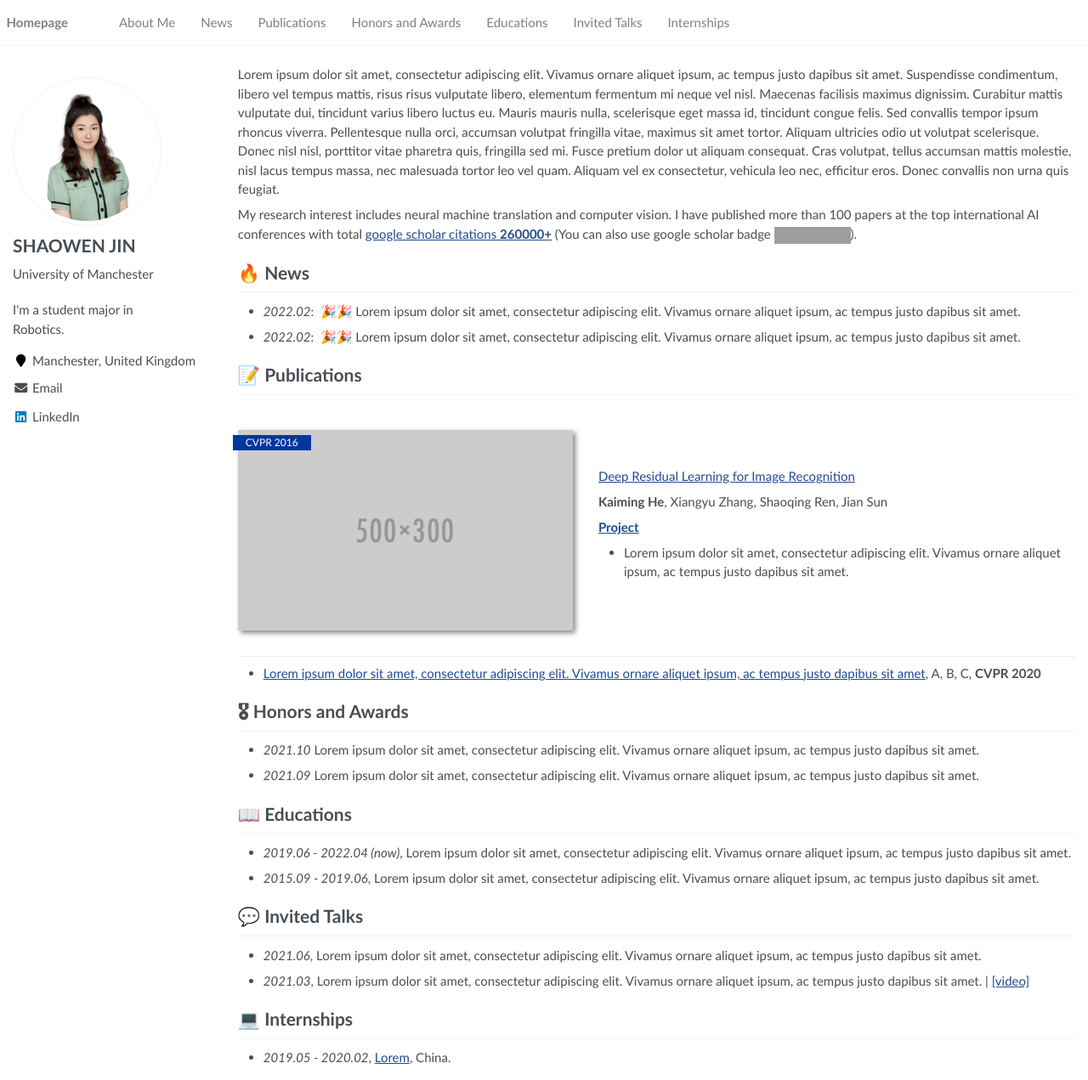
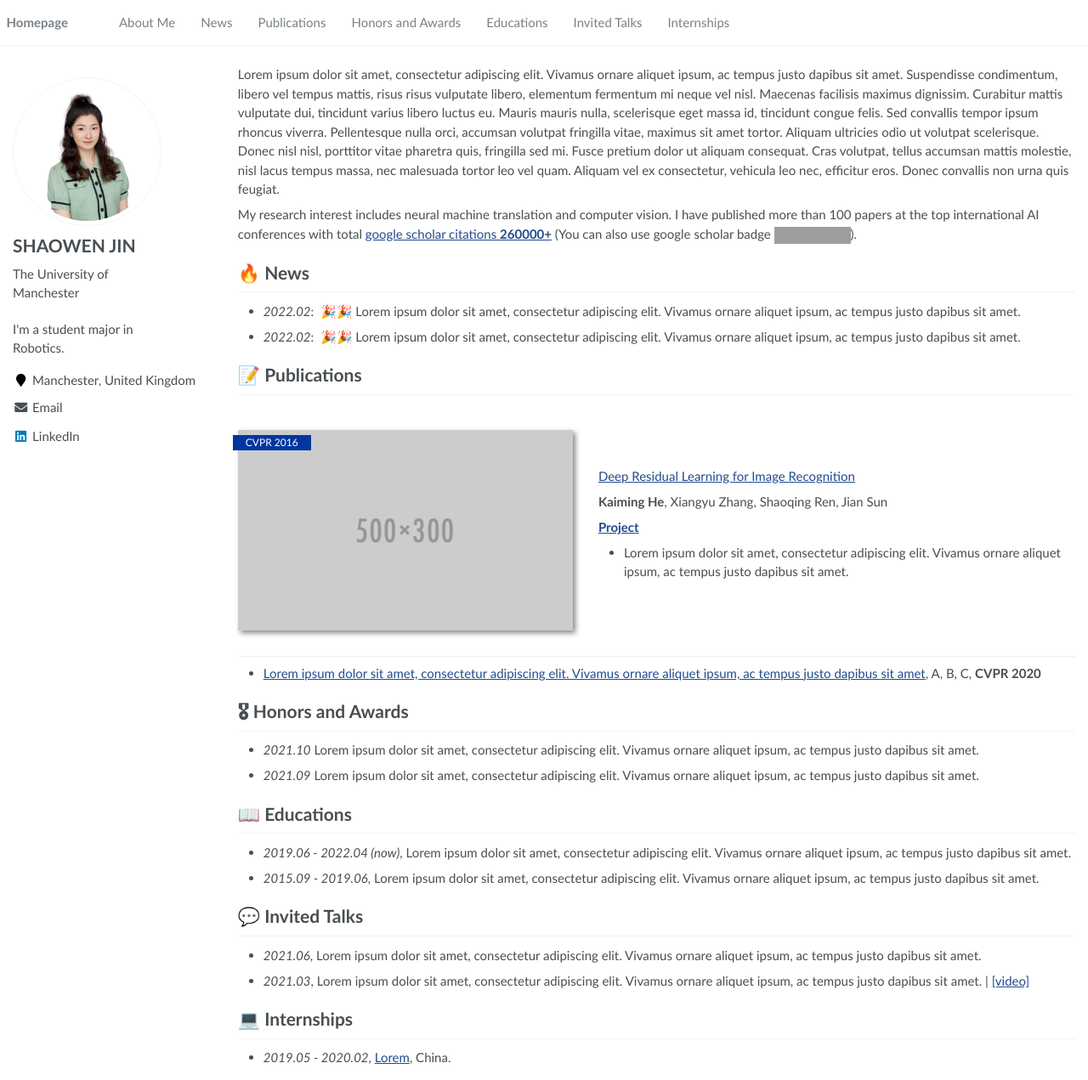
Before and after one commit to SHAOWENJIN/shaowenjin.github.io, a Jekyll site: the page built from _pages/about.md, in a window 1280 px wide and 1271 px high. Shown: the whole window at 85% size. Built offline with Jekyll 4.4.1, drawn with Linux system fonts in a browser that asks for light colours; grey boxes are pictures that could not be loaded.

Commit message:
Update bio to 'The University of Manchester'

```diff
--- a/_config.yml
+++ b/_config.yml
@@ -23,7 +23,7 @@ baidu_site_verification  :  # get baidu_site_verification from https://ziyuan.ba
 author:
   name             : "SHAOWEN JIN"
   avatar           : "images/personal-512.png"
-  bio              : "University of Manchester"
+  bio              : "The University of Manchester"
   location         : "Manchester, United Kingdom"
   employer         :
   pubmed           :
```
